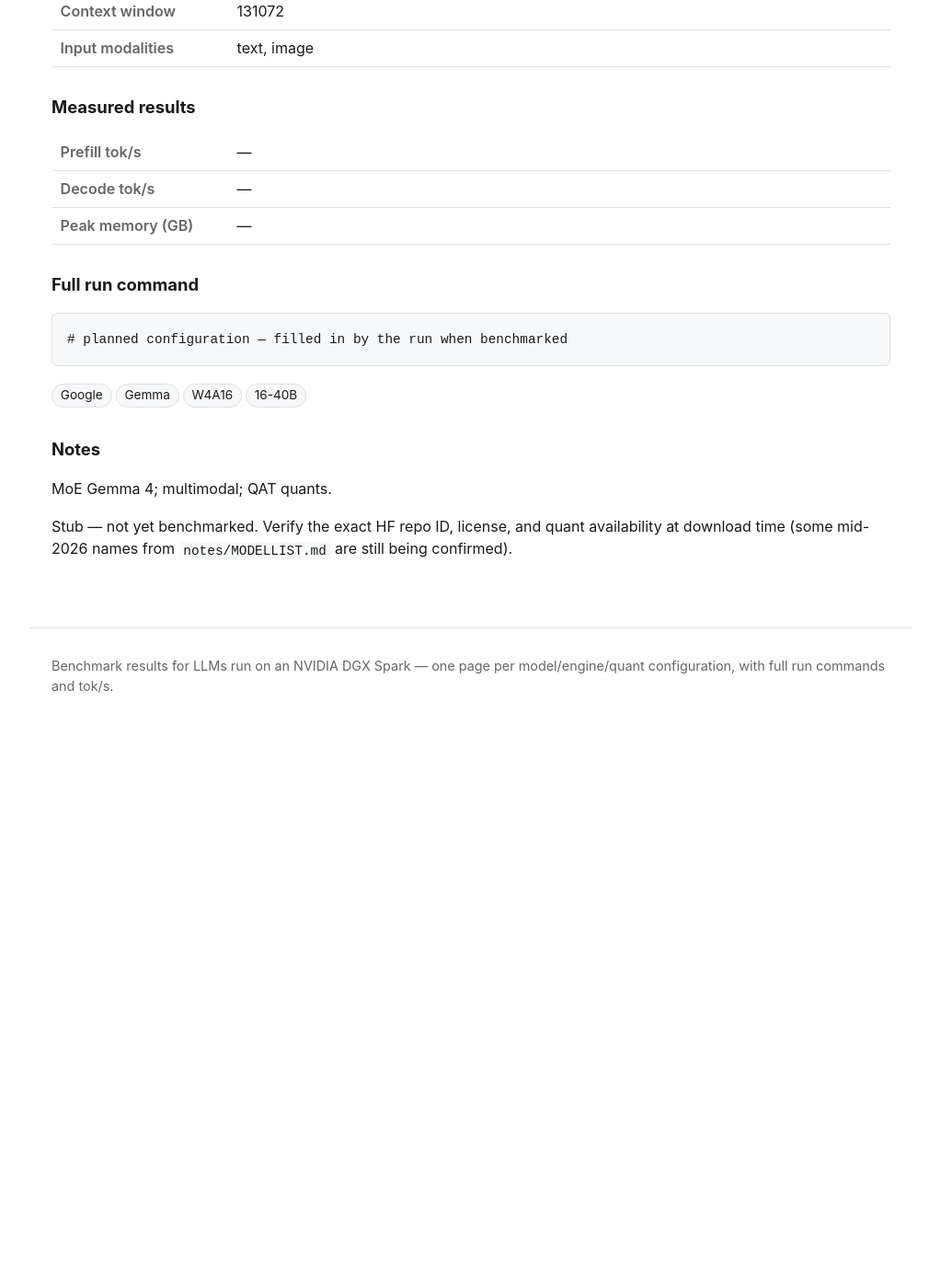
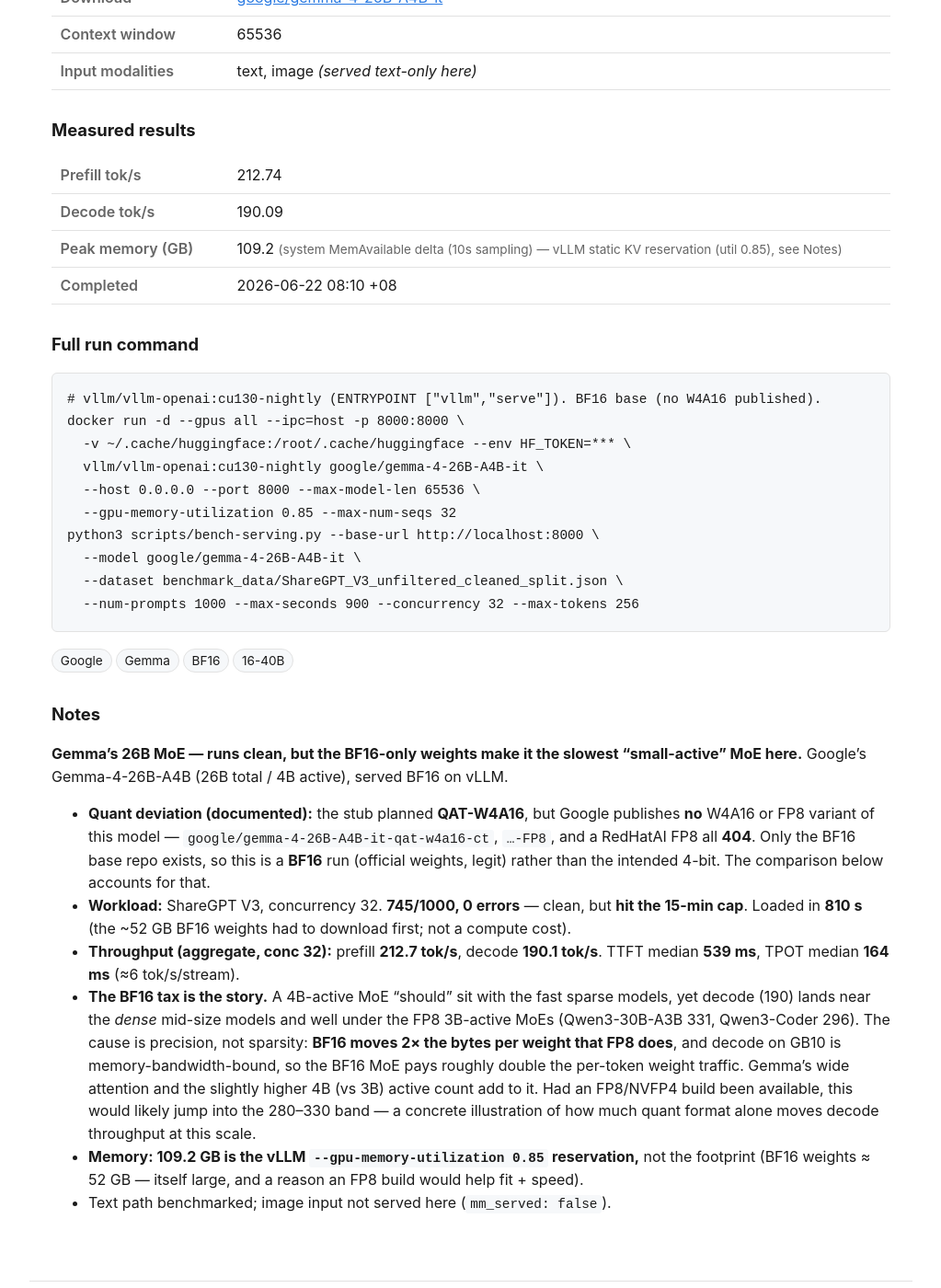
Before and after one commit to yjsoon/autobench, a Jekyll site: the page built from _configs/gemma-4-26b-a4b-it-vllm-w4a16.md, in a window 1280 px wide and 1400 px high, scrolled down 588 px. Shown: the whole window at 92% size, without its empty margins (128-1151 px from the left). Built offline with Jekyll 4.4.1, drawn with Linux system fonts in a browser that asks for light colours; before the commit the page ends 1408 px from its top, so only the background shows below that; some of the changed text lies outside the part shown.

Commit message:
Bench: Gemma-4-26B-A4B vLLM BF16 (213/190, 0 errors, time-cap)
No W4A16/FP8 published -> ran BF16 base (documented deviation). 4B-active MoE
but decode only 190 -- the BF16 tax: 2x weight bytes vs FP8 on bandwidth-bound
decode drops it below the FP8 3B-active MoEs (296-331). Quant format alone moves
decode a lot at this scale.

Co-Authored-By: Claude Opus 4.8 (1M context) <noreply@anthropic.com>
Claude-Session: https://claude.ai/code/session_01JczsieM71svofn8CxRyY2s

```diff
--- a/_configs/gemma-4-26b-a4b-it-vllm-w4a16.md
+++ b/_configs/gemma-4-26b-a4b-it-vllm-w4a16.md
@@ -1,31 +1,57 @@
 ---
-title: Gemma 4 26B-A4B · vLLM · W4A16
+title: Gemma 4 26B-A4B · vLLM · BF16
 model: google/gemma-4-26B-A4B-it
 company: Google
 family: Gemma
 params: 26B / 4B (MoE)
 engine: vLLM
-quant: W4A16
-quant_rationale: Official QAT w4a16 — quality-preserving 4-bit weights.
+quant: BF16
+quant_rationale: Stub asked for QAT-W4A16, but no W4A16/FP8 variant is published — only Google's BF16 base repo exists. Ran BF16 (official weights) and documented the deviation. See Notes.
 source_repo: google/gemma-4-26B-A4B-it
 download_url: https://huggingface.co/google/gemma-4-26B-A4B-it
-context: 131072
+context: 65536
 modalities: [text, image]
-mm_served: true
-tags: [Google, Gemma, W4A16, 16-40B]
+mm_served: false
+tags: [Google, Gemma, BF16, 16-40B]
 
-status: pending
-prefill_toks:
-decode_toks:
-mem_gb:
-mem_source:
-measured_on:
-completed_at:
+status: done
+prefill_toks: 212.74
+decode_toks: 190.09
+mem_gb: 109.20
+mem_source: system MemAvailable delta (10s sampling) — vLLM static KV reservation (util 0.85), see Notes
+measured_on: 2026-06-22
+completed_at: 2026-06-22 08:10 +08
 run_command: |
-  # planned configuration — filled in by the run when benchmarked
+  # vllm/vllm-openai:cu130-nightly (ENTRYPOINT ["vllm","serve"]). BF16 base (no W4A16 published).
+  docker run -d --gpus all --ipc=host -p 8000:8000 \
+    -v ~/.cache/huggingface:/root/.cache/huggingface --env HF_TOKEN=*** \
+    vllm/vllm-openai:cu130-nightly google/gemma-4-26B-A4B-it \
+    --host 0.0.0.0 --port 8000 --max-model-len 65536 \
+    --gpu-memory-utilization 0.85 --max-num-seqs 32
+  python3 scripts/bench-serving.py --base-url http://localhost:8000 \
+    --model google/gemma-4-26B-A4B-it \
+    --dataset benchmark_data/ShareGPT_V3_unfiltered_cleaned_split.json \
+    --num-prompts 1000 --max-seconds 900 --concurrency 32 --max-tokens 256
 ---
 
-MoE Gemma 4; multimodal; QAT quants.
+**Gemma's 26B MoE — runs clean, but the BF16-only weights make it the slowest "small-active" MoE
+here.** Google's Gemma-4-26B-A4B (26B total / 4B active), served BF16 on vLLM.
 
-Stub — not yet benchmarked. Verify the exact HF repo ID, license, and quant availability at
-download time (some mid-2026 names from `notes/MODELLIST.md` are still being confirmed).
+- **Quant deviation (documented):** the stub planned **QAT-W4A16**, but Google publishes **no** W4A16 or
+  FP8 variant of this model — `google/gemma-4-26B-A4B-it-qat-w4a16-ct`, `…-FP8`, and a RedHatAI FP8 all
+  **404**. Only the BF16 base repo exists, so this is a **BF16** run (official weights, legit) rather
+  than the intended 4-bit. The comparison below accounts for that.
+- **Workload:** ShareGPT V3, concurrency 32. **745/1000, 0 errors** — clean, but **hit the 15-min cap**.
+  Loaded in **810 s** (the ~52 GB BF16 weights had to download first; not a compute cost).
+- **Throughput (aggregate, conc 32):** prefill **212.7 tok/s**, decode **190.1 tok/s**. TTFT median
+  **539 ms**, TPOT median **164 ms** (≈6 tok/s/stream).
+- **The BF16 tax is the story.** A 4B-active MoE "should" sit with the fast sparse models, yet decode
+  (190) lands near the *dense* mid-size models and well under the FP8 3B-active MoEs
+  (Qwen3-30B-A3B 331, Qwen3-Coder 296). The cause is precision, not sparsity: **BF16 moves 2× the bytes
+  per weight that FP8 does**, and decode on GB10 is memory-bandwidth-bound, so the BF16 MoE pays roughly
+  double the per-token weight traffic. Gemma's wide attention and the slightly higher 4B (vs 3B) active
+  count add to it. Had an FP8/NVFP4 build been available, this would likely jump into the 280–330 band —
+  a concrete illustration of how much quant format alone moves decode throughput at this scale.
+- **Memory: 109.2 GB is the vLLM `--gpu-memory-utilization 0.85` reservation,** not the footprint
+  (BF16 weights ≈ 52 GB — itself large, and a reason an FP8 build would help fit + speed).
+- Text path benchmarked; image input not served here (`mm_served: false`).
```
